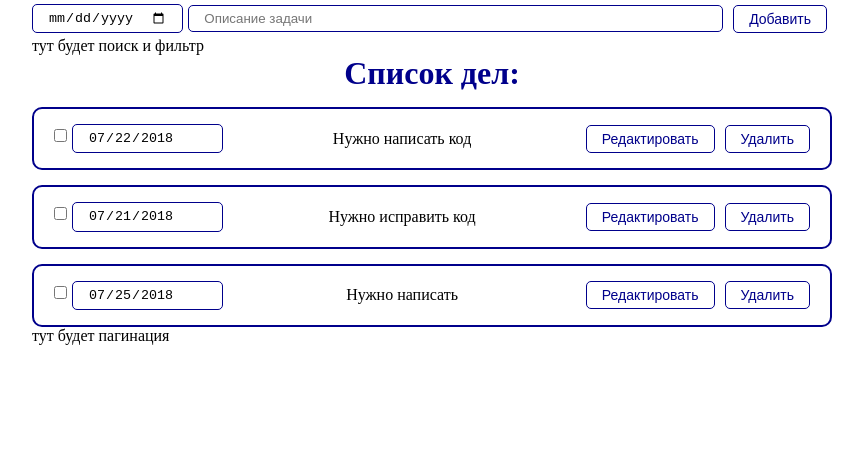
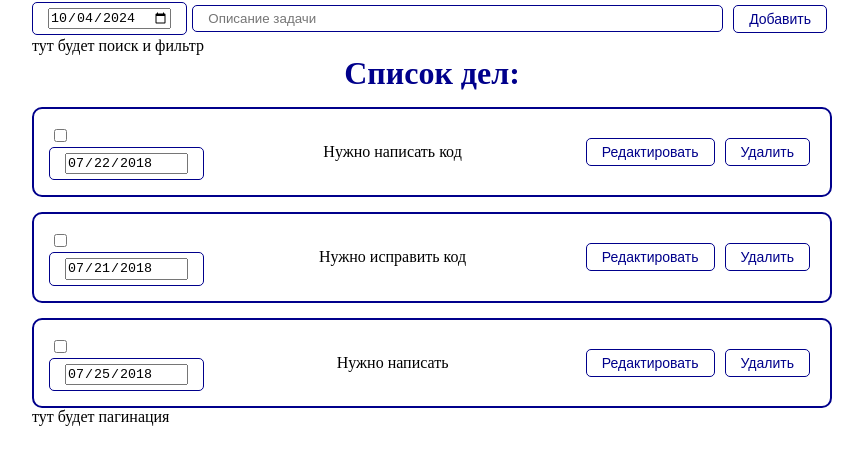
Before and after one commit to IgorSazhinov/react_debuger, a React (Vite) app: page / in a window 1280 px wide. Shown: the top 464 px of the page, without its empty margins (208-1071 px from the left). Built offline with nearby package versions, Linux system fonts and the light colour scheme.

Commit message:
поправил хук

```diff
--- a/src/components/UI/Input/MyInput.jsx
+++ b/src/components/UI/Input/MyInput.jsx
@@ -2,8 +2,6 @@
 import classes from './MyInput.module.css';
 
 const MyInput = ({children, value, ...props}) => {
-
-
     return (
         <input {...props} className={classes.myInput} placeholder={children} value={value}></input>
     );
--- a/src/components/UI/date/MyDate.jsx
+++ b/src/components/UI/date/MyDate.jsx
@@ -3,11 +3,14 @@ import useDateNow from "../../../hooks/useDateNow";
 import classes from './MyDate.module.css';
 
 const MyDate = (props) => {
-
-    const getData = useDateNow()
-    console.log(getData, props.defaultValue);
+    const dateNow = useDateNow()
     return (
-        <input  {...props} type='date' className={classes.myDate}></input>
+        <div className={classes.myDate}>
+            {dateNow === props.defaultValue
+                ? <p>Сегодня</p>
+                : <input  {...props} type='date'></input>
+            }
+        </div>
     );
 };
 
--- a/src/hooks/useDateNow.js
+++ b/src/hooks/useDateNow.js
@@ -4,7 +4,10 @@ const useDateNow = () => {
     const year = today.getFullYear();
     const date = today.getDate();
     if (month < 10) {
-        return `${year}-0${month}-${date}`
+        return `${year}-0${month}-${date}`;
+    }
+    if (date < 10) {
+        return `${year}-${month}-0${date}`;
     }
     return `${year}-${month}-${date}`;
 }
```
